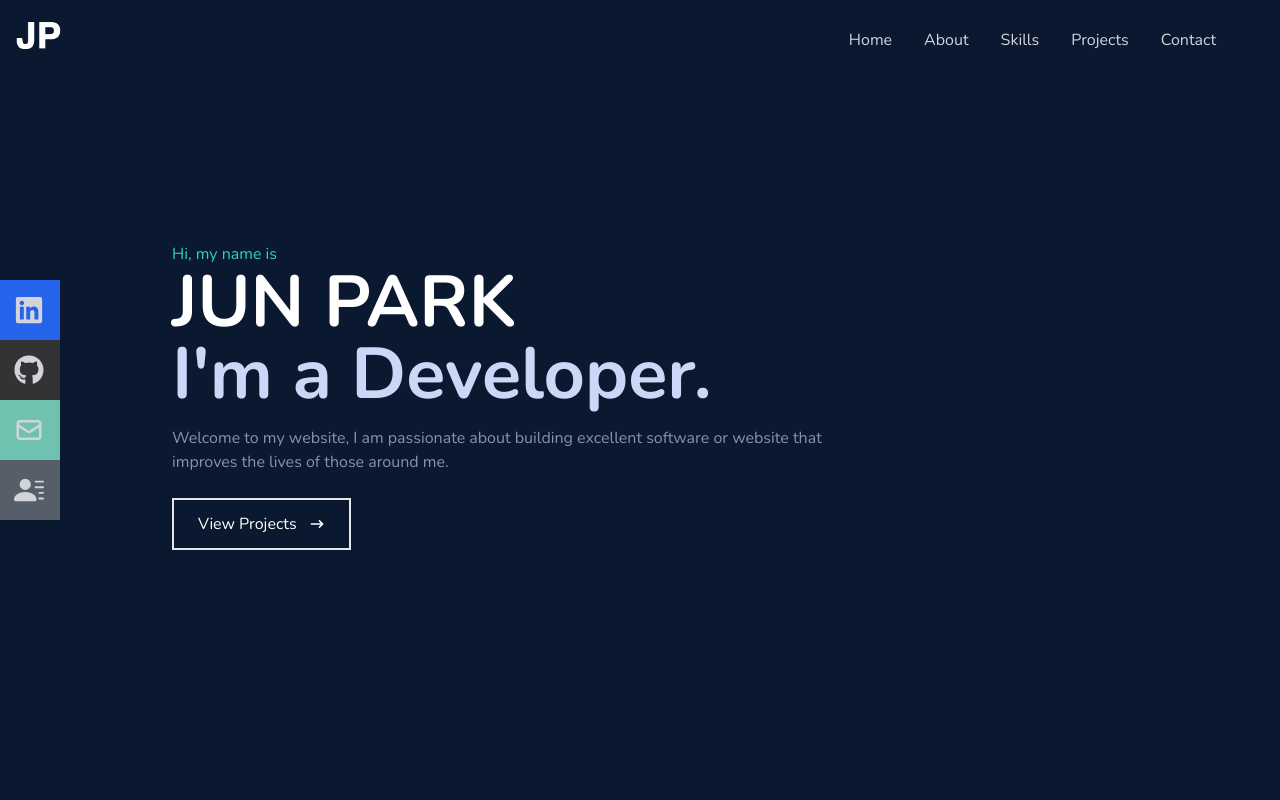
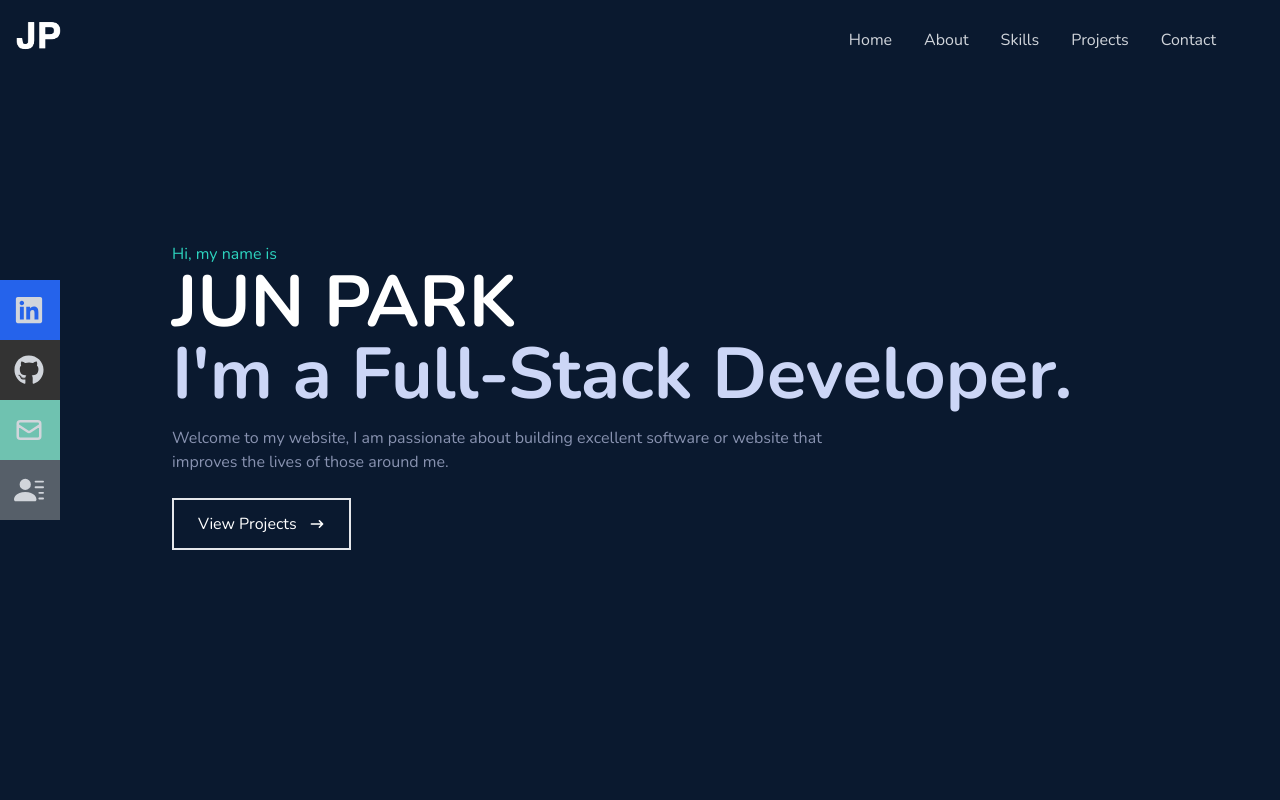
Before and after one commit to Jun0613-spec/portfolio, a React (Create React App) app: page / in a window 1280 px wide. Shown: the top 800 px of the page. Built offline with nearby package versions, Linux system fonts and the light colour scheme.

Commit message:
updated 15.Feb

```diff
--- a/src/components/Home.jsx
+++ b/src/components/Home.jsx
@@ -9,7 +9,7 @@ const Home = () => {
         <p className="text-teal-400">Hi, my name is</p>
         <h1 className="text-4xl sm:text-7xl font-bold text-[#fff]">JUN PARK</h1>
         <h2 className="text-4xl sm:text-7xl font-bold text-[#ccd6f6]">
-          I'm a Developer.
+          I'm a Full-Stack Developer.
         </h2>
         <p className="text-[#8892b0] py-4 max-w-[700px]">
           Welcome to my website, I am passionate about building excellent
```
